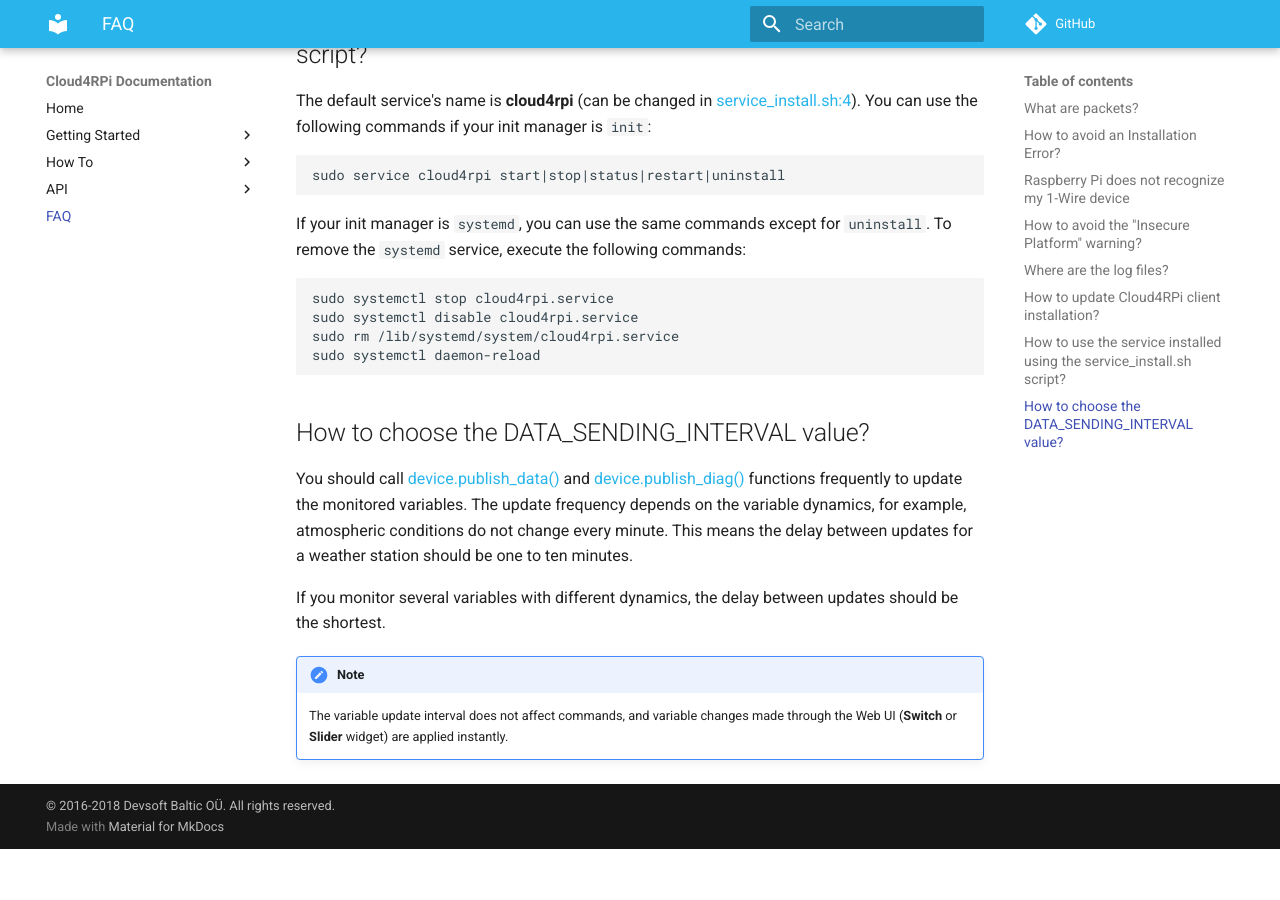
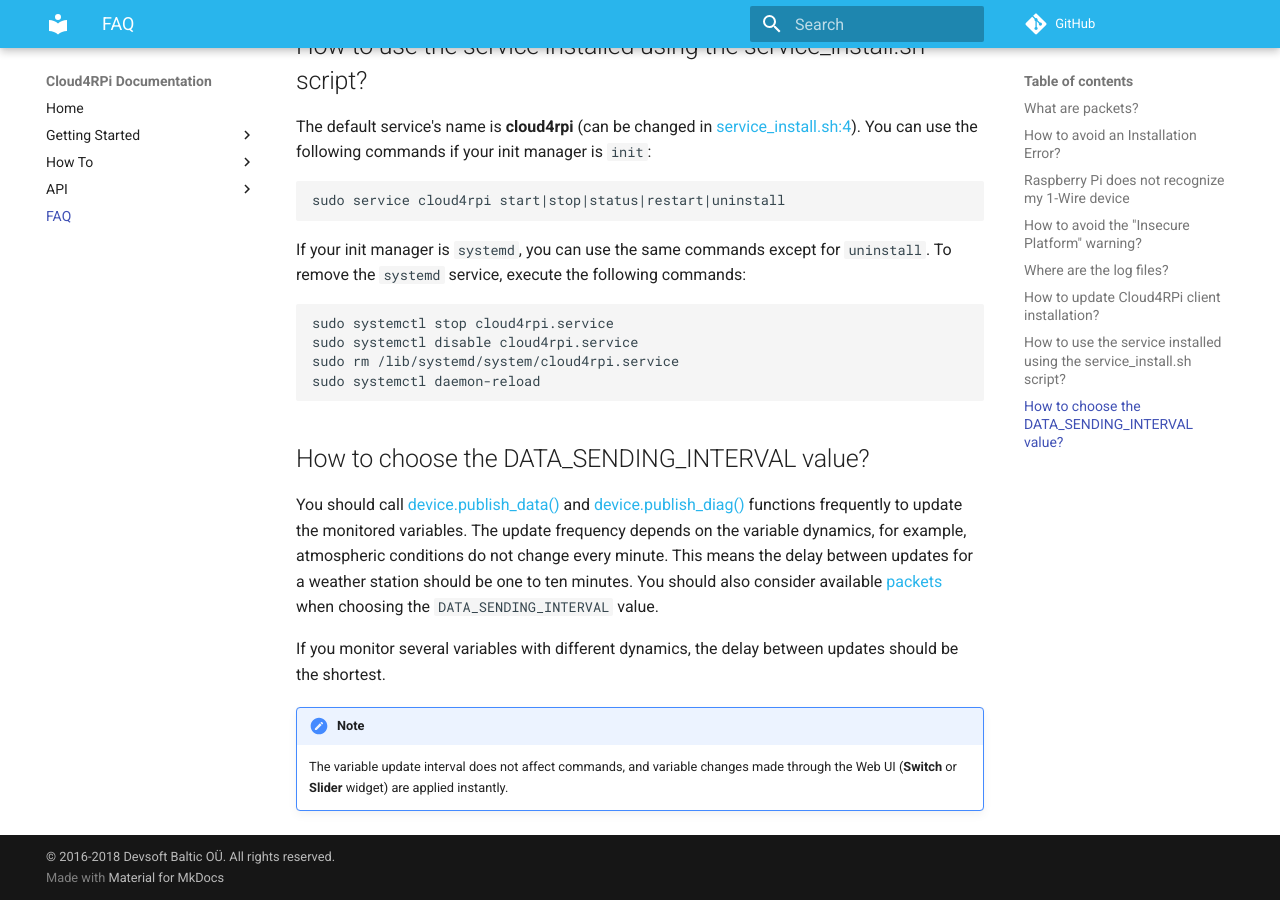
Before and after one commit to cloud4rpi/docs, an MkDocs documentation site: the page built from docs/faq.md, in a window 1280 px wide and 900 px high, scrolled down 3105 px. Built offline with MkDocs 1.6.1 and Material for MkDocs 9.7.7, drawn with Linux system fonts in a browser that asks for light colours; comment, search, counter and statistics services are not loaded; before the commit the page ends 3954 px from its top, so only the background shows below that; some of the changed text lies outside the part shown.

Commit message:
Update faq.md

```diff
--- a/docs/faq.md
+++ b/docs/faq.md
@@ -4,7 +4,7 @@
 
 Packet is a data portion sent from a device to the Cloud4RPi server (using the [MQTT](/api/mqtt/#cloud4rpi-mqtt-broker) or [HTTPs](/api/http/) protocol). A single packet can include multiple variable values. [Diagnostic data](/api/mqtt/#diagnostic-data) transfer is unlimited and does not consume packets.
 
-Packets information is displayed at the top right corner of [Devices](https://cloud4rpi.io/devices) and [Control Panels](https://cloud4rpi.io/control-panels) pages.
+Packets information is displayed at the top right corner of Cloud4RPi pages and on the [Account](https://stage.cloud4rpi.io/account) page.
 
 ![](packets.png)
 
@@ -96,7 +96,7 @@
 
 ## How to choose the DATA_SENDING_INTERVAL value?
 
-You should call [device.publish_data()](/api/python/#publish_data) and [device.publish_diag()](/api/python/#publish_diag) functions frequently to update the monitored variables. The update frequency depends on the variable dynamics, for example, atmospheric conditions do not change every minute. This means the delay between updates for a weather station should be one to ten minutes.
+You should call [device.publish_data()](/api/python/#publish_data) and [device.publish_diag()](/api/python/#publish_diag) functions frequently to update the monitored variables. The update frequency depends on the variable dynamics, for example, atmospheric conditions do not change every minute. This means the delay between updates for a weather station should be one to ten minutes. You should also consider available [packets](#what-are-packets) when choosing the `DATA_SENDING_INTERVAL` value.
 
 If you monitor several variables with different dynamics, the delay between updates should be the shortest.
 
```
